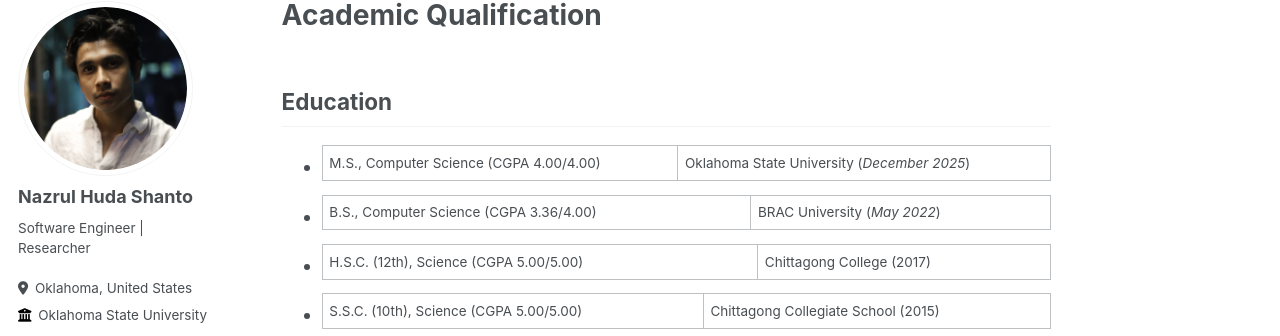
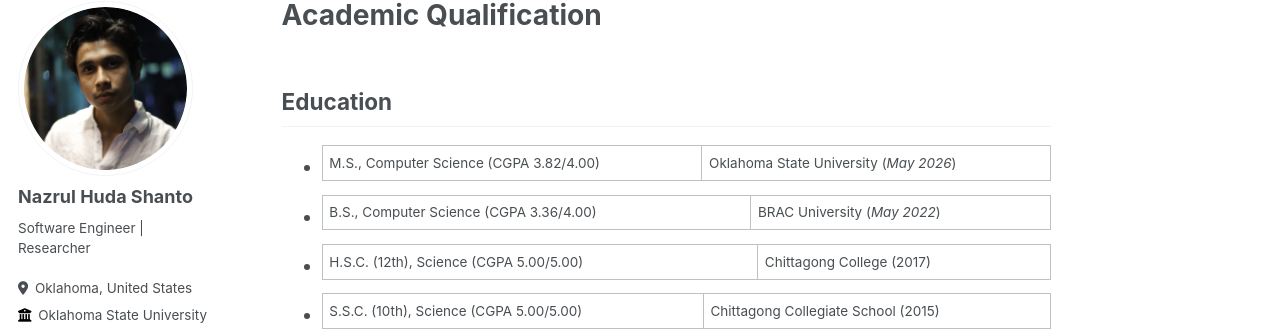
Before and after one commit to nazrulhuda/portfolio, a Jekyll site: the page built from _pages/Education.md, in a window 1280 px wide. Shown: the part 105-441 px from the top of the page. Built offline with Jekyll 4.4.1, drawn with Linux system fonts in a browser that asks for light colours; some web fonts are replaced.

Commit message:
Update Education.md

```diff
--- a/_pages/Education.md
+++ b/_pages/Education.md
@@ -8,7 +8,7 @@ redirect_from:
 ---
 
 ## Education
-- M.S., Computer Science (CGPA 4.00/4.00)	| Oklahoma State University (_December 2025_)
+- M.S., Computer Science (CGPA 3.82/4.00)	| Oklahoma State University (_May 2026_)
 - B.S., Computer Science (CGPA 3.36/4.00) | BRAC University (_May 2022_)
 - H.S.C. (12th), Science (CGPA 5.00/5.00) | Chittagong College (2017)
 - S.S.C. (10th), Science (CGPA 5.00/5.00) | Chittagong Collegiate School (2015)
```
